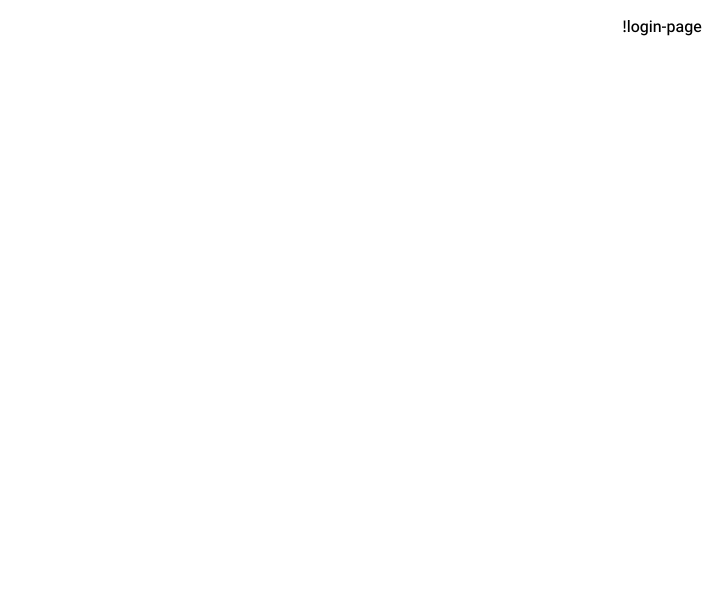
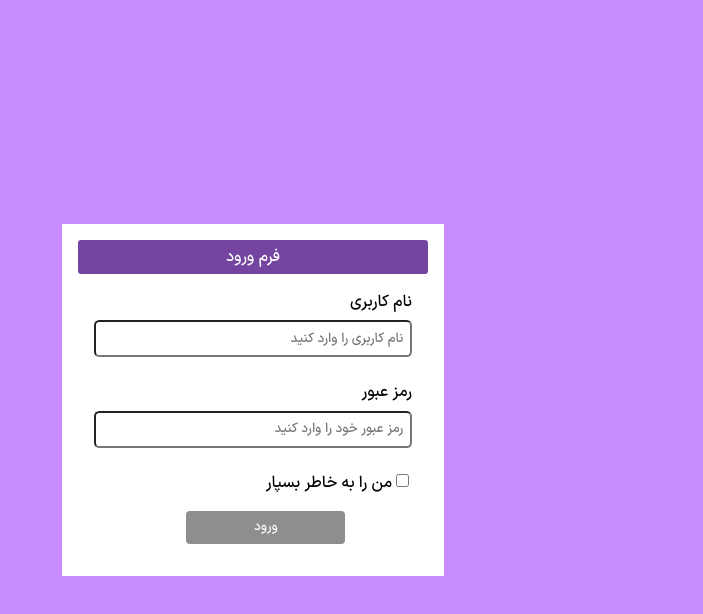
Before and after one commit to varmaziari/library-app, an Angular app: page /login in a window 1280 px wide. Shown: the top 614 px of the page, without its empty margins (577-1280 px from the left). Built offline with nearby package versions, Linux system fonts and the light colour scheme.

Commit message:
loginPage is complete

```diff
--- a/src/app/+public/+pages/login-page/login-page.css
+++ b/src/app/+public/+pages/login-page/login-page.css
@@ -0,0 +1,68 @@
+:host {
+    display: flex;
+    justify-content: center;
+    align-items: center;
+    min-height: 100vh;
+}
+
+.login {
+    background-color: rgb(255, 255, 255);
+    padding: 1em;
+    min-width: 350px;
+}
+
+div:not(:first-child) {
+    margin: 1em;
+}
+
+input[type=text],
+input[type=password] {
+    box-sizing: border-box;
+    width: 100%;
+    margin: 0.5em 0;
+    padding: 0.5em;
+    border-radius: 0.4em;
+}
+
+button {
+    background-color: #4d1a7c;
+    color: white;
+    text-align: center;
+    width: 50%;
+    padding: 0.5em;
+    margin: 0 5em;
+    border-radius: 0.3em;
+    cursor: pointer;
+    border: none;
+}
+
+button[disabled] {
+    background-color: rgb(142, 142, 142);
+}
+
+button[disabled]:hover {
+    cursor: not-allowed;
+}
+
+.message {
+    background-color: rgb(252, 71, 71);
+    color: white;
+    text-align: center;
+    padding: 0.5em;
+    border-radius: 0.1em;
+}
+
+.title {
+    box-sizing: border-box;
+    background-color: #7344a0;
+    color: white;
+    width: 100%;
+    padding: 0.3em;
+    text-align: center;
+    border-radius: 0.2em;
+}
+
+.subtitle{
+    color: rgb(207,87,87);
+    font-size: smaller;
+}
--- a/src/app/+public/+pages/login-page/login-page.html
+++ b/src/app/+public/+pages/login-page/login-page.html
@@ -1 +1,33 @@
-<p>login-page works!</p>
+<div class="login">
+    <form (ngSubmit)="check()">
+        <div class="title">
+            <label>فرم ورود</label>
+        </div>
+        <div>
+            <label for="username">نام کاربری</label>
+            <input #un="ngModel" [(ngModel)]="loginform.username" type="text" id="username" name="username" placeholder="نام کاربری را وارد کنید">
+            @if (un.touched && loginform.username=='') {
+                <label class="subtitle">الزامی است</label>
+            }
+        </div>
+        <div>
+            <label for="password">رمز عبور</label>
+            <input #fn="ngModel" [(ngModel)]="loginform.password" type="password" id="password" name="password" placeholder="رمز عبور خود را وارد کنید">
+              @if (fn.touched && loginform.password=='') {
+                <label class="subtitle">الزامی است</label>
+            }
+        </div>
+        <div>
+            <input [(ngModel)]="loginform.remember" type="checkbox" id="remember" name="remember">
+            <label for="remember">من را به خاطر بسپار</label>
+        </div>
+        <div>
+            <button [disabled]="loginform.username=='' || loginform.password==''" type="submit" >ورود</button>
+        </div>
+        @if (message != '') {
+            <div class="message">
+                {{message}}
+            </div>
+        }
+    </form>
+</div>
--- a/src/app/+public/+pages/login-page/login-page.ts
+++ b/src/app/+public/+pages/login-page/login-page.ts
@@ -1,11 +1,32 @@
-import { Component } from '@angular/core';
+import { Component, inject } from '@angular/core';
+import { FormsModule } from '@angular/forms';
+import { Router } from '@angular/router';
 
 @Component({
   selector: 'app-login-page',
-  imports: [],
+  imports: [FormsModule],
   templateUrl: './login-page.html',
   styleUrl: './login-page.css',
 })
 export class LoginPage {
-
+  router=inject(Router)
+  loginform:LoginForm={
+    username:'',
+    password:'',
+    remember:false
+  };
+  message:string='';
+  check(){
+    if (this.loginform.username=='admin' && this.loginform.password=='admin') {
+      this.router.navigateByUrl('/private')
+    }
+    else {
+      this.message='نام کاربری یا رمز عبور صحیح نمیباشد';
+    }
+  }
 }
+export interface LoginForm{
+  username:string;
+  password:string;
+  remember:boolean;
+}
--- a/src/styles.css
+++ b/src/styles.css
@@ -1,6 +1,7 @@
 /* You can add global styles to this file, and also import other style files */
 body{
     margin: 0;
+    background-color: rgba(178, 95, 255, 0.721);
 }
 @font-face {
     font-family: persian;
```
